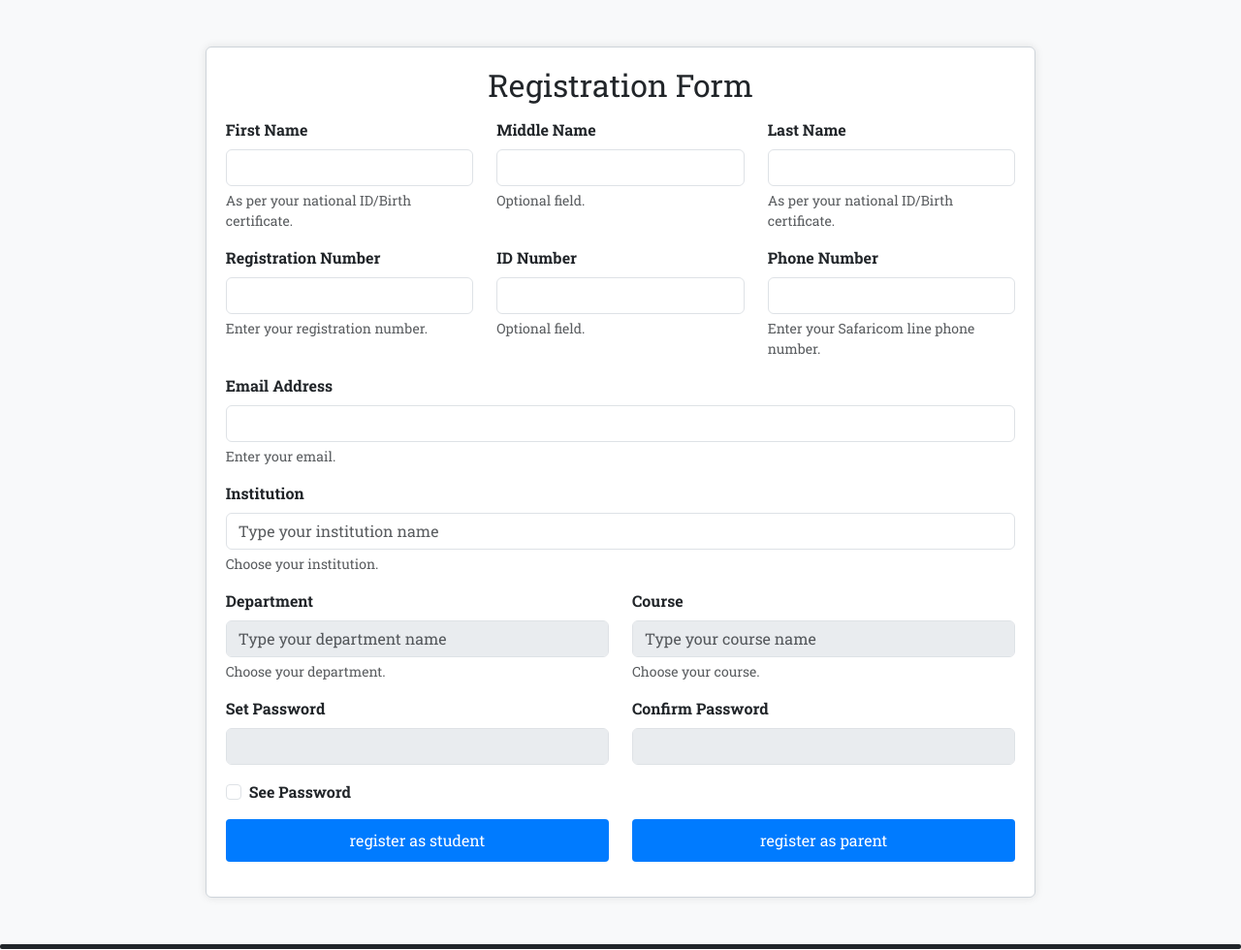
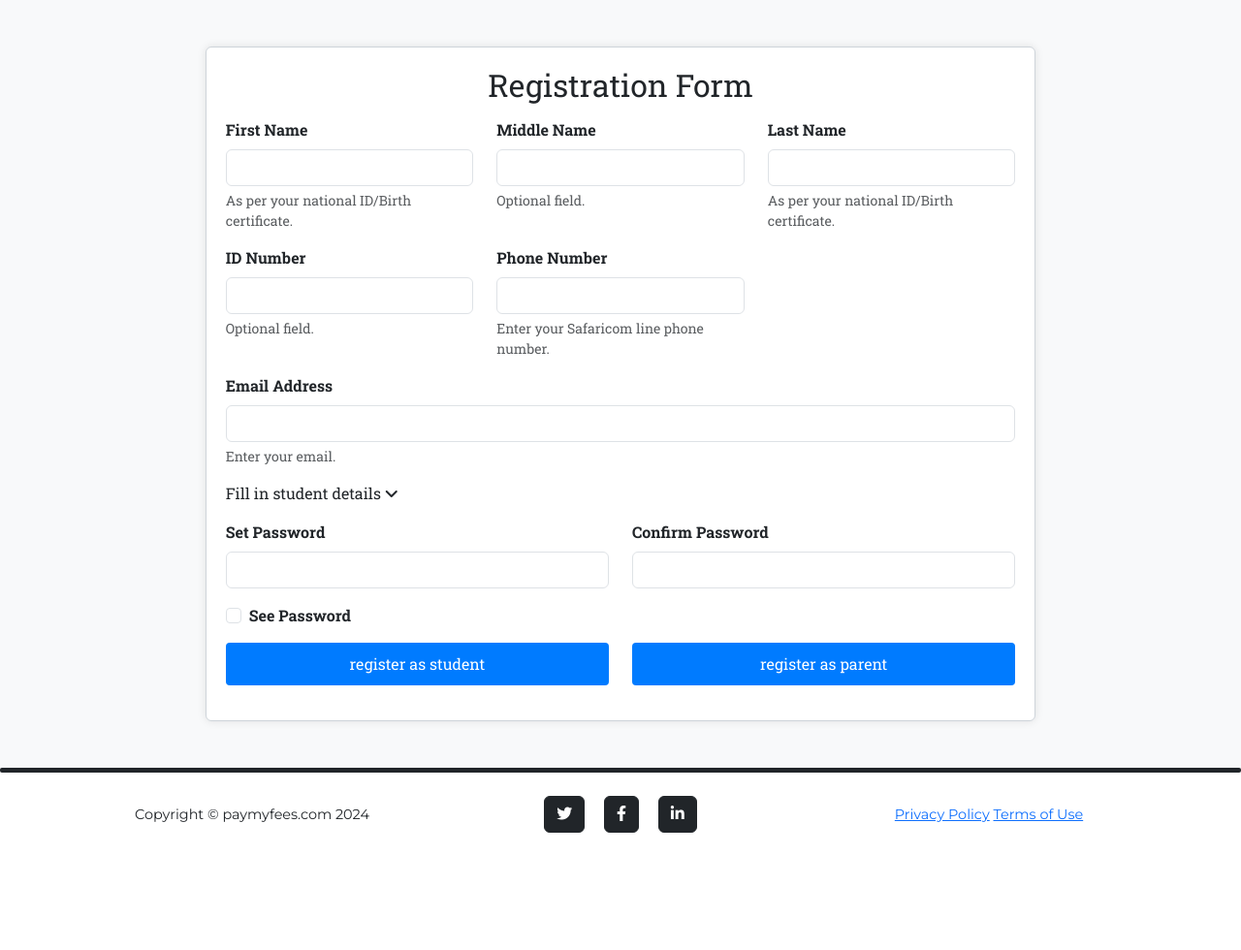
Before and after one commit to PhillipSaint254/School-Fees-Payment-System, a Django app: page /register/ in a window 1280 px wide. Shown: the part 66-1046 px from the top of the page at 97% size. After the commit the page ends 925 px from the top, so only its background shows below. Run offline with Django 4.2, Linux system fonts and the light colour scheme; data comes from the database, SQL or seed files in the repository; parts of the project's set-up code (start-up, migrations or seed data) failed here and were passed over; some libraries are stand-ins or nearby versions; some web fonts are replaced.

```diff
--- a/pay_fees/templates/registration.html
+++ b/pay_fees/templates/registration.html
@@ -119,6 +119,20 @@
     }
 </style>
 
+<style>
+    form .closed {
+        max-height: 0;
+        overflow: hidden;
+        transition: max-height 0.5s ease-out;
+    }
+
+    form .opened {
+        max-height: 1000px; /* Adjust max-height to accommodate your content */
+        transition: max-height 0.5s ease-in;
+    }
+
+
+</style>
 
 <div class="container-fluid full-75">
     <div class="row py-5">
@@ -153,11 +167,6 @@
                     </div>
                     <div class="row">
                         <div class="col-12 col-md-8 col-lg-4 mb-3">
-                            <label for="registration-number" class="form-label">Registration Number</label>
-                            <input type="text" class="form-control" id="registration-number" name="registration-number" aria-describedby="registration-number-help" required>
-                            <div id="registration-number-help" class="form-text">Enter your registration number.</div>
-                        </div>
-                        <div class="col-12 col-md-8 col-lg-4 mb-3">
                             <label for="id-number" class="form-label">ID Number</label>
                             <input type="tel" class="form-control" id="id-number" name="id-number" aria-describedby="id-number-help" required>
                             <div id="id-number-help" class="form-text">Optional field.</div>
@@ -169,14 +178,24 @@
                         </div>
                     </div>
                     <div class="row">
-                        <div class="col-12 mb-3">
+                        <div class="col-12 col-md-8 col-lg-12 mb-3">
                             <label for="exampleInputEmail1" class="form-label">Email Address</label>
                             <input type="email" class="form-control" id="exampleInputEmail1" name="email" aria-describedby="emailHelp" required>
                             <div id="emailHelp" class="form-text">Enter your email.</div>
                         </div>
                     </div>
-                    <div class="row" id="school-choice">
-                        <div class="col-12 mb-3">
+                    <p id="student-selection">
+                        Fill in student details
+                        <span class="arrow"><i class="fa fa-angle-down" aria-hidden="true"></i></span>
+                    </p>
+                    <div class="closed" id="select-student-switch">
+                        <div class="row">
+                            <div class="col-12 col-md-8 col-lg-6 mb-3">
+                                <label for="registration-number" class="form-label">Registration Number</label>
+                                <input type="text" class="form-control" id="registration-number" name="registration-number" aria-describedby="registration-number-help">
+                                <div id="registration-number-help" class="form-text">Enter your registration number.</div>
+                            </div>
+                            <div class="col-12 col-md-8 col-lg-6 mb-3" id="school-choice">
                                 <label for="school-input" class="form-label">Institution</label>
                                 <input type="text" class="form-control" id="school-input" name="school-input" oninput="filterSchools(this.value)" aria-describedby="school-help" placeholder="Type your institution name">
                                 <div id="school-help" class="form-text">Choose your institution.</div>
@@ -197,14 +216,15 @@
                                 <div id="course-options" class="select-options select-hide"></div>
                             </div>
                         </div>
+                    </div>
                     <div class="row">
                         <div class="col-12 col-md-8 col-lg-6 mb-3">
                             <label for="exampleInputPassword1" class="form-label">Set Password</label>
-                            <input type="password" class="form-control" name="password1" id="exampleInputPassword1" disabled required>
+                            <input type="password" class="form-control" name="password1" id="exampleInputPassword1" required>
                         </div>
                         <div class="col-12 col-md-8 col-lg-6 mb-3">
                             <label for="exampleInputPassword2" class="form-label">Confirm Password</label>
-                            <input type="password" class="form-control" name="password2" id="exampleInputPassword2" disabled required>
+                            <input type="password" class="form-control" name="password2" id="exampleInputPassword2" required>
                         </div>
                     </div>
                     <div class="mb-3 form-check">
@@ -244,6 +264,10 @@
 </script>
 
 <script>
+
+</script>
+
+<script>
     // Function to fetch schools from the server
     var facultyInput = document.getElementById("faculty-input");
     var courseInput = document.getElementById("course-input");
@@ -251,6 +275,32 @@
     var password2Input = document.getElementById("exampleInputPassword2");
     var selectedSchoolPK = -1;
     var selectdFacultyPK = -1;
+
+    document.getElementById("student-selection").addEventListener("click", function() {
+        var detailsDiv = document.getElementById("select-student-switch");
+        var arrowIcon = document.querySelector("#student-selection .arrow i");
+
+        if (detailsDiv.classList.contains("closed")) {
+            detailsDiv.classList.toggle("opened");
+            detailsDiv.classList.toggle("closed");
+
+            arrowIcon.classList.remove("fa-angle-down");
+            arrowIcon.classList.add("fa-angle-up");
+
+            password1Input.disabled = true;
+            password2Input.disabled = true;
+        } else {
+            detailsDiv.classList.toggle("opened");
+            detailsDiv.classList.toggle("closed");
+
+            arrowIcon.classList.remove("fa-angle-up");
+            arrowIcon.classList.add("fa-angle-down");
+
+            password1Input.disabled = false;
+            password2Input.disabled = false;
+        }
+
+    });
 
     function fetchSchools() {
         return fetch('/get_all_schools/')
@@ -275,11 +325,9 @@
                 console.error('Error fetching schools:', error);
             });
 
-            facultyInput.disabled = true;
             facultyInput.value = ""; // Reset faculty input
             courseInput.disabled = true; // Disable course input
             courseInput.value = "";
-            password1Input.disabled = true;
             password1Input.value = "";
             document.getElementById("faculty-options").innerHTML = ""; // Clear previous
     };
```
Lines whose indentation alone changed are shown as unchanged.
